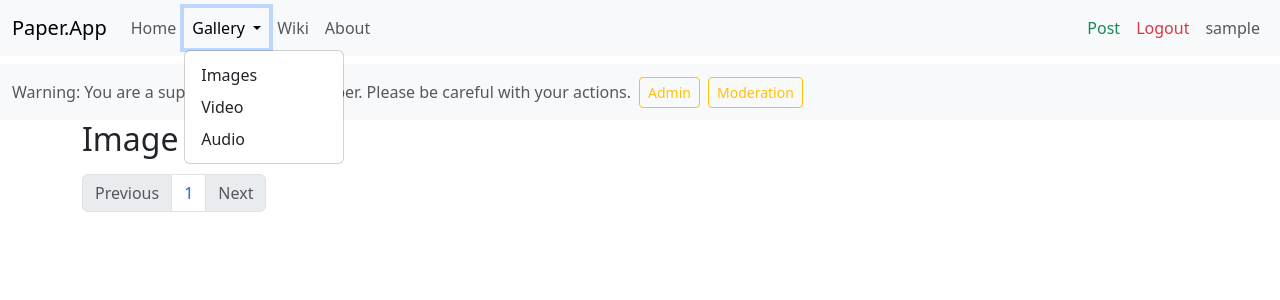
After one commit to ByteMeDirk/paper, a Django app: page /view_gallery/image in a window 1280 px wide, after a click on "Gallery". The commit adds this page. Shown: the top 300 px of the page. Run offline with Django 4.2, Linux system fonts and the light colour scheme; the visitor is signed in with stand-in values (Sample User, id 1); data that the repository does not hold is empty.

Commit message:
Adding galleries

```diff
--- a/paperapp/multimedia/urls.py
+++ b/paperapp/multimedia/urls.py
@@ -15,4 +15,5 @@ urlpatterns = [
     path(
         "vote/<int:media_id>/<str:media_type>/<str:vote_type>/", views.vote, name="vote"
     ),
+    path("view_gallery/<str:media_type>", views.view_gallery, name="view_gallery"),
 ]
--- a/paperapp/multimedia/views.py
+++ b/paperapp/multimedia/views.py
@@ -4,6 +4,7 @@ import uuid
 from django.contrib import messages
 from django.contrib.auth.decorators import login_required
 from django.contrib.postgres.search import TrigramSimilarity
+from django.core.paginator import Paginator
 from django.http import JsonResponse
 from django.shortcuts import render, redirect, get_object_or_404
 
@@ -141,34 +142,34 @@ def search(request):
     query = request.GET.get("q")
     if query:
         image_results = (
-            ImagePost.objects.annotate(
-                similarity=TrigramSimilarity("author__username", query)
-                           + TrigramSimilarity("tags__name", query),
-            )
-            .filter(similarity__gt=0.3)
-            .order_by("id", "-similarity")
-            .distinct("id")
-        )[:100]
+                            ImagePost.objects.annotate(
+                                similarity=TrigramSimilarity("author__username", query)
+                                           + TrigramSimilarity("tags__name", query),
+                            )
+                            .filter(similarity__gt=0.3)
+                            .order_by("id", "-similarity")
+                            .distinct("id")
+                        )[:100]
 
         video_results = (
-            VideoPost.objects.annotate(
-                similarity=TrigramSimilarity("author__username", query)
-                           + TrigramSimilarity("tags__name", query),
-            )
-            .filter(similarity__gt=0.3)
-            .order_by("id", "-similarity")
-            .distinct("id")
-        )[:100]
+                            VideoPost.objects.annotate(
+                                similarity=TrigramSimilarity("author__username", query)
+                                           + TrigramSimilarity("tags__name", query),
+                            )
+                            .filter(similarity__gt=0.3)
+                            .order_by("id", "-similarity")
+                            .distinct("id")
+                        )[:100]
 
         audio_results = (
-            AudioPost.objects.annotate(
-                similarity=TrigramSimilarity("author__username", query)
-                           + TrigramSimilarity("tags__name", query),
-            )
-            .filter(similarity__gt=0.3)
-            .order_by("id", "-similarity")
-            .distinct("id")
-        )[:100]
+                            AudioPost.objects.annotate(
+                                similarity=TrigramSimilarity("author__username", query)
+                                           + TrigramSimilarity("tags__name", query),
+                            )
+                            .filter(similarity__gt=0.3)
+                            .order_by("id", "-similarity")
+                            .distinct("id")
+                        )[:100]
     else:
         image_results = ImagePost.objects.none()
         video_results = VideoPost.objects.none()
@@ -220,3 +221,78 @@ def vote(request, media_id, media_type, vote_type):
         return JsonResponse({"success": True, "total_votes": total_votes})
     else:
         return JsonResponse({"success": False, "message": "User not authenticated"})
+
+
+@login_required(login_url="login")
+def view_gallery(request, media_type):
+    """
+    This view displays all the image posts using pagination.
+    """
+    if media_type == "image":
+        # Get all images
+        image_media = ImagePost.objects.all().order_by("-created_at")
+
+        # Define Image Pagination
+        image_paginator = Paginator(image_media, 50)
+
+        # Get the page number
+        image_page_number = request.GET.get("image_page")
+
+        # Get the page
+        image_page_obj = image_paginator.get_page(image_page_number)
+
+        return render(
+            request,
+            "multimedia/view_gallery.html",
+            {
+                "image_page_obj": image_page_obj,
+                "media_type": "image",
+            },
+        )
+
+    elif media_type == "video":
+        # Get all videos
+        video_media = VideoPost.objects.all().order_by("-created_at")
+
+        # Define Video Pagination
+        video_paginator = Paginator(video_media, 50)
+
+        # Get the page number
+        video_page_number = request.GET.get("video_page")
+
+        # Get the page
+        video_page_obj = video_paginator.get_page(video_page_number)
+
+        return render(
+            request,
+            "multimedia/view_gallery.html",
+            {
+                "video_page_obj": video_page_obj,
+                "media_type": "video",
+            },
+        )
+
+    elif media_type == "audio":
+        # Get all audio
+        audio_media = AudioPost.objects.all().order_by("-created_at")
+
+        # Define Audio Pagination
+        audio_paginator = Paginator(audio_media, 50)
+
+        # Get the page number
+        audio_page_number = request.GET.get("audio_page")
+
+        # Get the page
+        audio_page_obj = audio_paginator.get_page(audio_page_number)
+
+        return render(
+            request,
+            "multimedia/view_gallery.html",
+            {
+                "audio_page_obj": audio_page_obj,
+                "media_type": "audio",
+            },
+        )
+
+    else:
+        return redirect("home")
--- a/paperapp/templates/includes/navbar.html
+++ b/paperapp/templates/includes/navbar.html
@@ -17,9 +17,9 @@
                         Gallery
                     </a>
                     <ul class="dropdown-menu" aria-labelledby="navbarDropdownMenuLink">
-                        <li><a class="dropdown-item" href="#">Images</a></li>
-                        <li><a class="dropdown-item" href="#">Video</a></li>
-                        <li><a class="dropdown-item" href="#">Audio</a></li>
+                        <li><a class="dropdown-item" href="{% url 'view_gallery' media_type='image' %}">Images</a></li>
+                        <li><a class="dropdown-item" href="{% url 'view_gallery' media_type='video' %}">Video</a></li>
+                        <li><a class="dropdown-item" href="{% url 'view_gallery' media_type='audio' %}">Audio</a></li>
                     </ul>
                 </div>
                 <a class="nav-link {% if request.path == '/wiki/' %}active{% endif %}"
--- /dev/null
+++ b/paperapp/templates/multimedia/view_gallery.html
@@ -0,0 +1,42 @@
+{% extends 'base.html' %}
+
+{% block content %}
+    {% if media_type == 'image' %}
+        <h2>Image Gallery</h2>
+        <div class="row mb-2">  {# Start the row here #}
+            {% for image in image_page_obj %}
+                <div class="col-lg-3 col-md-6 col-sm-12">  {# Each card is a column within the row #}
+                    {% include 'includes/card.image.html' %}
+                </div>
+            {% endfor %}
+        </div>
+        {# End the row here #}
+        {% include 'includes/pagination.image.html' %}
+    {% endif %}
+
+    {% if media_type == 'video' %}
+        <h2>Video Gallery</h2>
+        <div class="row mb-2">  {# Start the row here #}
+            {% for video in video_page_obj %}
+                <div class="col-lg-3 col-md-6 col-sm-12">  {# Each card is a column within the row #}
+                    {% include 'includes/card.video.html' %}
+                </div>
+            {% endfor %}
+        </div>
+        {# End the row here #}
+        {% include 'includes/pagination.video.html' %}
+    {% endif %}
+
+    {% if media_type == 'audio' %}
+        <h2>Audio Gallery</h2>
+        <div class="row mb-2">  {# Start the row here #}
+            {% for audio in audio_page_obj %}
+                <div class="col-lg-3 col-md-6 col-sm-12">  {# Each card is a column within the row #}
+                    {% include 'includes/card.audio.html' %}
+                </div>
+            {% endfor %}
+        </div>
+        {# End the row here #}
+        {% include 'includes/pagination.audio.html' %}
+    {% endif %}
+{% endblock %}
```
